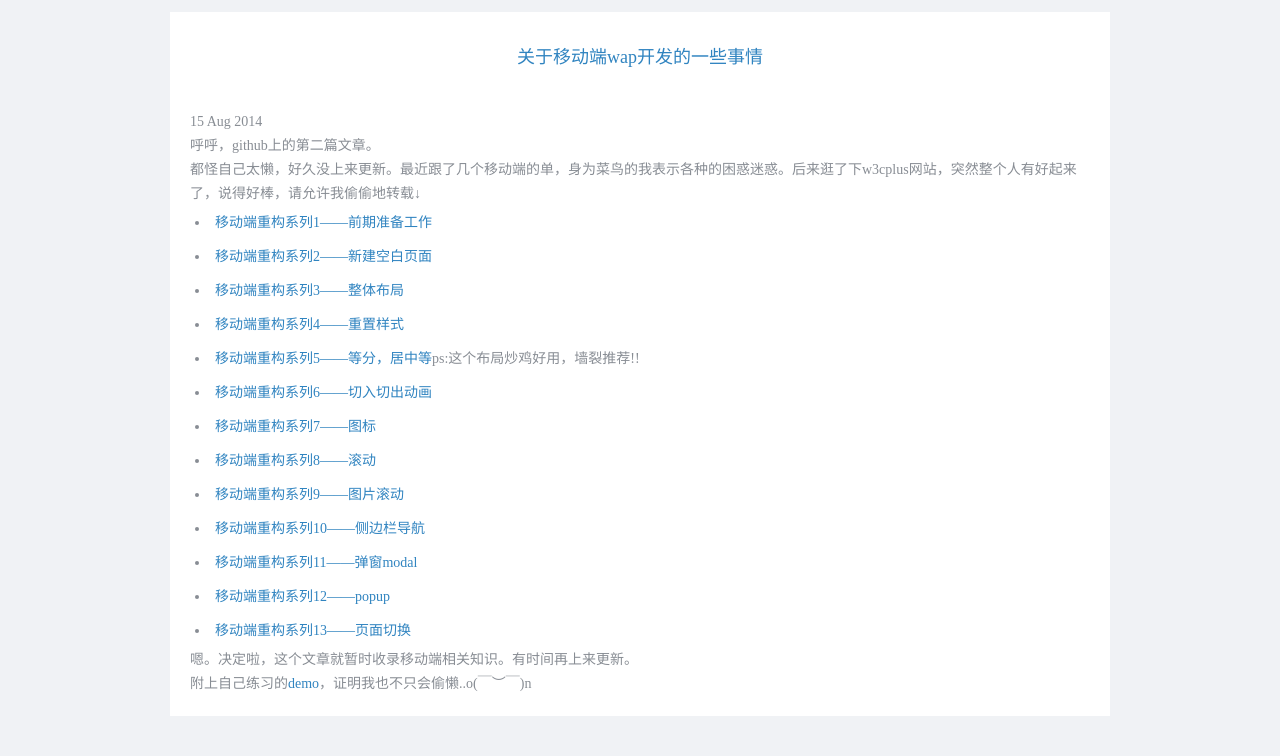
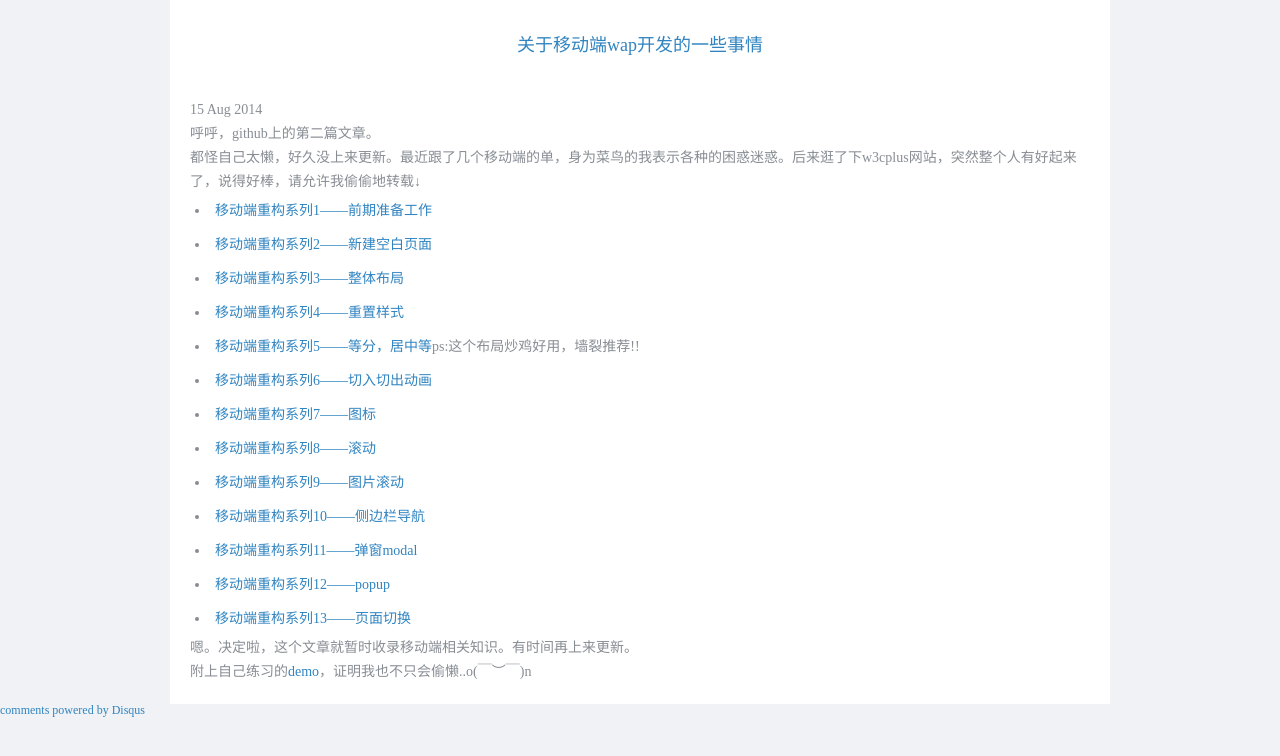
Before and after one commit to droppings/droppings.github.com, a Jekyll site: the page built from _posts/2014-08-15-mobile.html, in a window 1280 px wide. Shown: the top 756 px of the page. Built offline with Jekyll 4.4.1, drawn with Linux system fonts in a browser that asks for light colours; comment, search, counter and statistics services are not loaded; some of the changed lines change nothing that is shown.

Commit message:
add Disqus comment

```diff
--- a/_layouts/post.html
+++ b/_layouts/post.html
@@ -6,8 +6,29 @@
 	<title>{{ page.title }}</title>
 </head>
 <body class="post-page">
-
 	<div class="doc">{{ content }}</div>
 
+	<div id="disqus_thread"></div>
+    <script type="text/javascript">
+        /* * * CONFIGURATION VARIABLES: EDIT BEFORE PASTING INTO YOUR WEBPAGE * * */
+        var disqus_shortname = 'dropping'; // required: replace example with your forum shortname
+
+        /* * * DON'T EDIT BELOW THIS LINE * * */
+        (function() {
+            var dsq = document.createElement('script'); dsq.type = 'text/javascript'; dsq.async = true;
+            dsq.src = '//' + disqus_shortname + '.disqus.com/embed.js';
+            (document.getElementsByTagName('head')[0] || document.getElementsByTagName('body')[0]).appendChild(dsq);
+        })();
+
+        // ↓ 下面代码提高性能
+        /*$('#disqus_container .comment').on('click',function(){
+                $(this).html('加载中...');
+                var disqus_shortname = 'beiyuu';
+                var that = this;
+                BYB.includeScript('http://' + disqus_shortname + '.disqus.com/embed.js',function(){$(that).remove()}); //这是一个加载js的函数
+        });*/
+    </script>
+    <noscript>Please enable JavaScript to view the <a href="http://disqus.com/?ref_noscript">comments powered by Disqus.</a></noscript>
+    <a href="http://disqus.com" class="dsq-brlink">comments powered by <span class="logo-disqus">Disqus</span></a>
 </body>
 </html>
```
Lines whose indentation alone changed are shown as unchanged.
